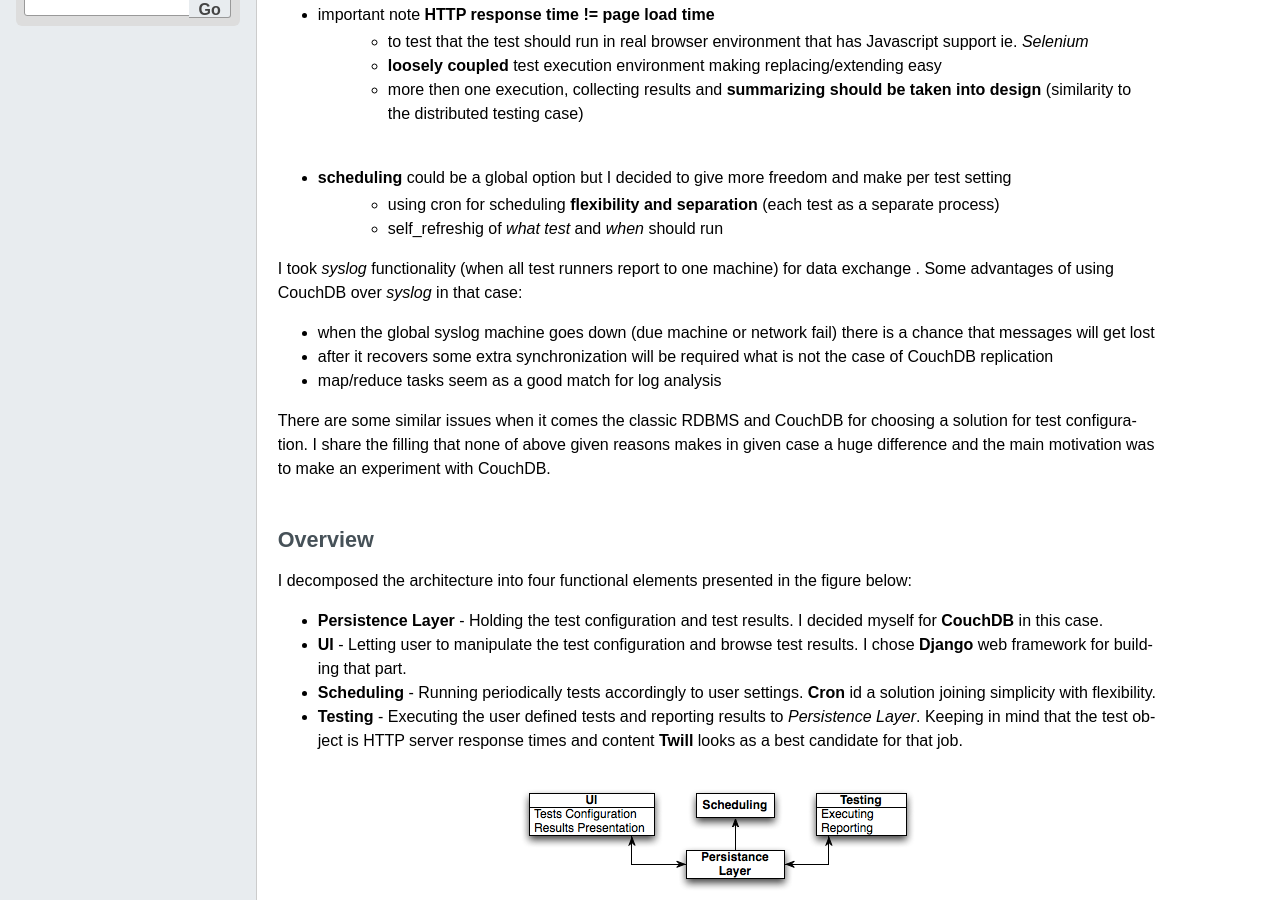
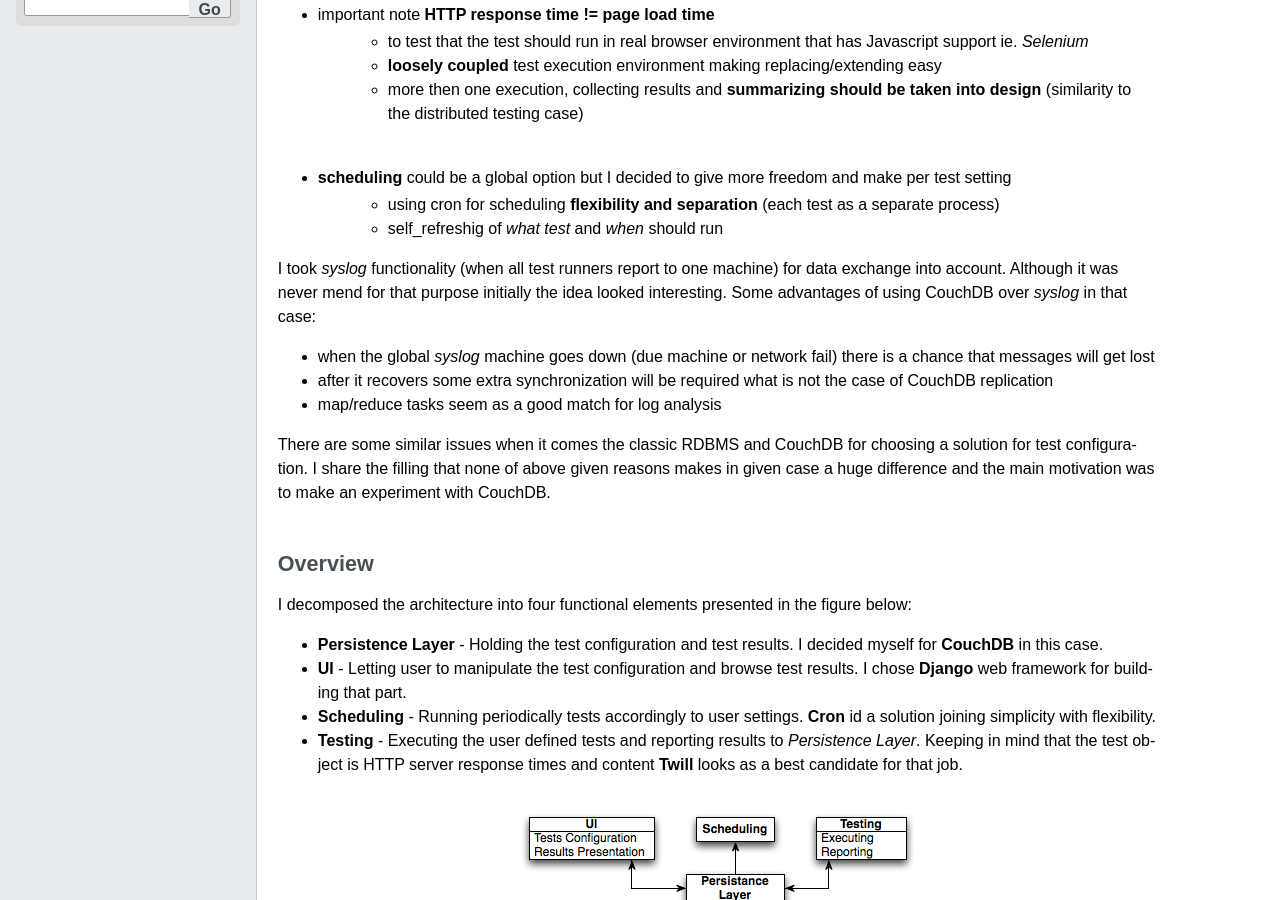
Before and after one commit to lukmdo/Jiggety, a Sphinx documentation site: the page built from docs/architecture.rst, in a window 1280 px wide and 900 px high, scrolled down 374 px. Built offline with Sphinx 7.4.7, drawn with Linux system fonts in a browser that asks for light colours.

Commit message:
Small docs corrections before pushing to BLS.

```diff
--- a/docs/architecture.rst
+++ b/docs/architecture.rst
@@ -22,13 +20,15 @@
     - using cron for scheduling **flexibility and separation** (each test as a separate process)
     - self_refreshig of *what test* and *when*  should run
 
-I took *syslog* functionality (when all test runners report to one machine) for data exchange . Some advantages of using CouchDB over *syslog* in that case:
+I took *syslog* functionality (when all test runners report to one machine) for data exchange into account. Although it was never mend for that purpose initially the idea looked interesting. Some advantages of using CouchDB over *syslog* in that case:
 
-- when the global syslog machine goes down (due machine or network fail) there is a chance that messages will get lost
+- when the global *syslog* machine goes down (due machine or network fail) there is a chance that messages will get lost
 - after it recovers some extra synchronization will be required what is not the case of CouchDB replication
 - map/reduce tasks seem as a good match for log analysis
 
 There are some similar issues when it comes the classic RDBMS and CouchDB for choosing a solution for test configuration. I share the filling that none of above given reasons makes in given case a huge difference and the main motivation was to make an experiment with CouchDB.
+
+.. _arch_components:
 
 Overview
 ========
```
Also changed, not shown: other parts of docs/architecture.rst (+0 -2 lines).
